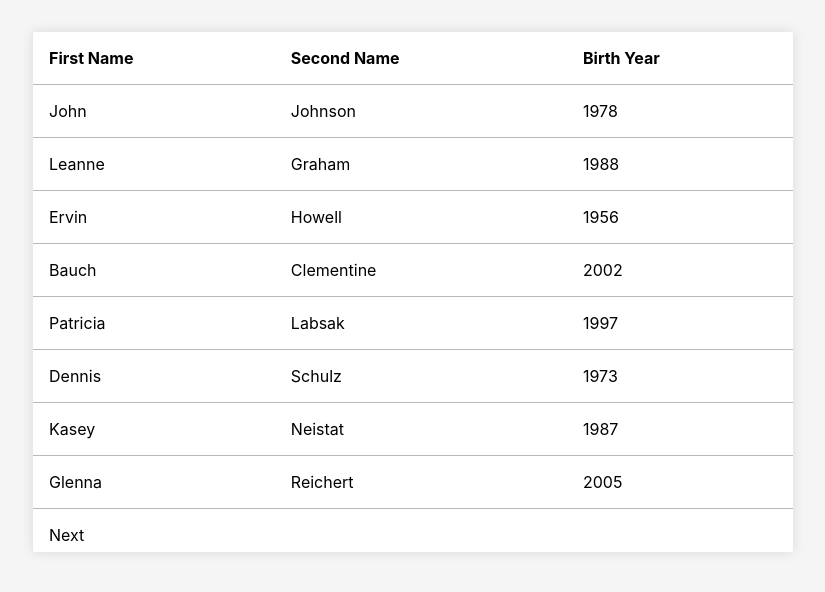
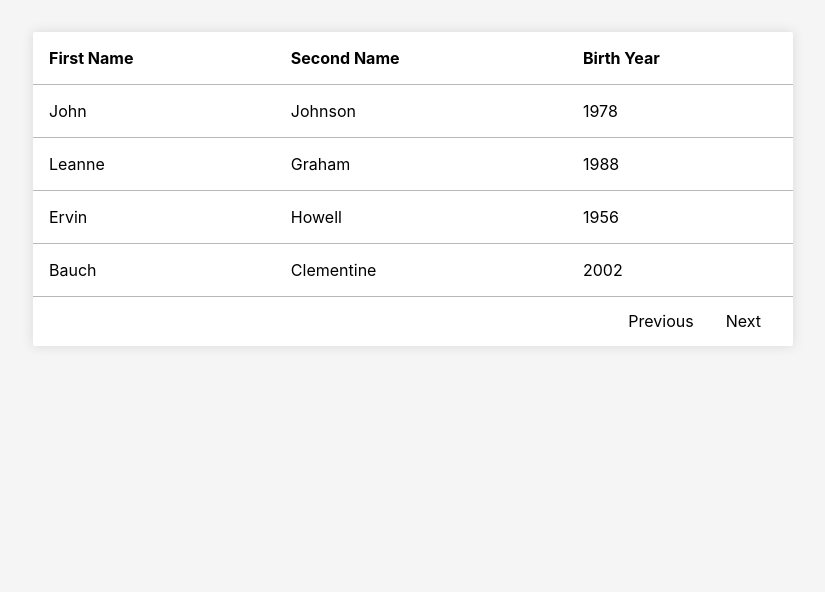
Before and after one commit to bigfatpartyguy/repo-for-learning, a React (Create React App) app: page / in a window 1280 px wide. Shown: the top 592 px of the page, without its empty margins (227-1052 px from the left). Built offline with nearby package versions, Linux system fonts and the light colour scheme.

Commit message:
started pagination component

```diff
--- a/src/components/App/App.js
+++ b/src/components/App/App.js
@@ -7,7 +7,6 @@ function App() {
   return (
     <div className={styles.main}>
       <Table />
-      <Button>Next</Button>
     </div>
   );
 }
--- a/src/components/Button/Button.module.css
+++ b/src/components/Button/Button.module.css
@@ -1,5 +1,4 @@
 .main {
-    margin-top: 10px;
     padding: 0.4em 1em;
     border-radius: 2px;
     background-color: transparent;
--- /dev/null
+++ b/src/components/Pagination/Pagination.jsx
@@ -0,0 +1,14 @@
+import React, { Component } from 'react';
+import Button from '../Button/Button';
+import styles from './Pagination.module.css';
+
+export default class Pagination extends Component {
+  render() {
+    return (
+      <div className={styles.main}>
+        <Button>Previous</Button>
+        <Button>Next</Button>
+      </div>
+    );
+  }
+}
--- /dev/null
+++ b/src/components/Pagination/Pagination.module.css
@@ -0,0 +1,7 @@
+.main {
+  display: flex;
+  justify-content: flex-end;
+  width: 100%;
+  padding: 8px 16px;
+
+}
--- a/src/components/Table/Table.jsx
+++ b/src/components/Table/Table.jsx
@@ -1,5 +1,6 @@
 import React, { Component } from 'react';
 import styles from './Table.module.css';
+import Pagination from '../Pagination/Pagination';
 
 const students = [
   { firstName: 'John', secondName: 'Johnson', birthYear: 1978 },
@@ -10,6 +11,7 @@ const students = [
   { firstName: 'Dennis', secondName: 'Schulz', birthYear: 1973 },
   { firstName: 'Kasey', secondName: 'Neistat', birthYear: 1987 },
   { firstName: 'Glenna', secondName: 'Reichert', birthYear: 2005 },
+  { firstName: 'Glenna', secondName: 'Reichert', birthYear: 2005 },
 ];
 
 class Table extends Component {
@@ -17,13 +19,20 @@ class Table extends Component {
     super(props);
     this.state = {
       page: 1,
-      itemPerPage: 2,
-      visibleStudents: students,
+      itemPerPage: 4,
+      students: students
     };
+    // this.getVisibleStudents = this.getVisibleStudents.bind(this);
+  }
+
+  getVisibleStudents() {
+    const start = (this.state.page - 1) * this.state.itemPerPage;
+    const end = start + this.state.itemPerPage;
+    return students.slice(start, end);
   }
 
   render() {
-    const visibleStudents = this.state.visibleStudents.map(st => (
+    const visibleStudents = this.getVisibleStudents().map(st => (
       <tr>
         <td>{st.firstName}</td>
         <td>{st.secondName}</td>
@@ -32,7 +41,7 @@ class Table extends Component {
     ));
     return (
       <div className={styles.main}>
-        <table>
+        <table className={styles.stTable}>
           <thead>
             <tr>
               <th>First Name</th>
@@ -44,6 +53,7 @@ class Table extends Component {
             {visibleStudents}
           </tbody>
         </table>
+        <Pagination />
       </div>
     );
   }
--- a/src/components/Table/Table.module.css
+++ b/src/components/Table/Table.module.css
@@ -2,22 +2,17 @@
     display: block;
 }
 
-.main table {
+.stTable {
     border-collapse: collapse;
     width: 100%;
 }
 
-.main tr {
+.stTable tr {
     border-bottom: 1px solid #b8b8b8;
 }
 
-.main th,
-.main td {
+.stTable th,
+.stTable td {
     text-align: left;
     padding: 16px;
 }
-
-.main th:first-child,
-.main td:first-child {
-    text-align: left;
-}
```
